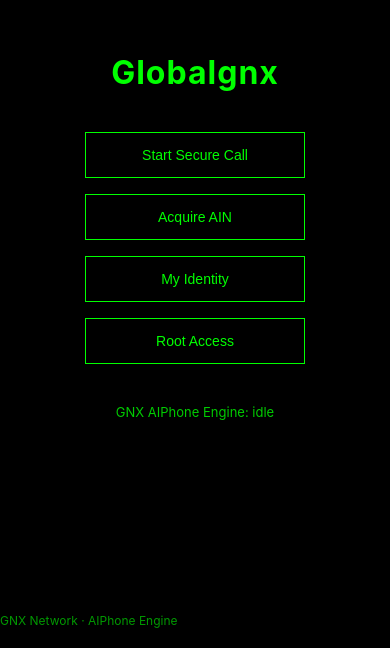
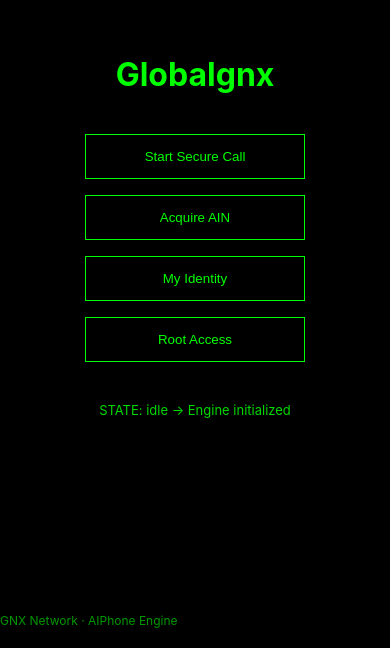
Before and after one commit to gnx-ceo/Globalgnx, a plain HTML site: page index.html in a window 390 px wide. Shown: the part 196-844 px from the top of the page. Drawn offline with Linux system fonts and the light colour scheme.

Commit message:
GNX AIPhone Step 2-2 State Engine

```diff
--- a/index.html
+++ b/index.html
@@ -28,7 +28,6 @@
     h1 {
       margin-bottom: 24px;
       font-size: 32px;
-      letter-spacing: 1px;
     }
 
     button {
@@ -37,7 +36,6 @@
       background: transparent;
       border: 1px solid #00ff00;
       color: #00ff00;
-      font-size: 14px;
       cursor: pointer;
     }
 
@@ -49,7 +47,7 @@
     #status {
       margin-top: 24px;
       font-size: 13px;
-      opacity: 0.8;
+      opacity: 0.85;
     }
 
     footer {
@@ -65,12 +63,12 @@
   <div class="root">
     <h1>Globalgnx</h1>
 
-    <button id="call">Start Secure Call</button>
-    <button id="ain">Acquire AIN</button>
-    <button id="me">My Identity</button>
-    <button id="root">Root Access</button>
+    <button onclick="engine.secureCall()">Start Secure Call</button>
+    <button onclick="engine.acquireAIN()">Acquire AIN</button>
+    <button onclick="engine.identity()">My Identity</button>
+    <button onclick="engine.root()">Root Access</button>
 
-    <div id="status">GNX AIPhone Engine: idle</div>
+    <div id="status"></div>
   </div>
 
   <footer>GNX Network · AIPhone Engine</footer>
@@ -78,21 +76,32 @@
   <script>
     const status = document.getElementById("status");
 
-    document.getElementById("call").onclick = () => {
-      status.innerText = "Secure Call module: not connected";
+    const engine = {
+      state: "idle",
+
+      setState(next, message) {
+        this.state = next;
+        status.innerText = `STATE: ${this.state} → ${message}`;
+      },
+
+      secureCall() {
+        this.setState("SECURE_CALL", "Channel not yet bound");
+      },
+
+      acquireAIN() {
+        this.setState("AIN_REQUEST", "AIN issuance pending");
+      },
+
+      identity() {
+        this.setState("IDENTITY", "No identity loaded");
+      },
+
+      root() {
+        this.setState("ROOT", "Root access locked (local)");
+      }
     };
 
-    document.getElementById("ain").onclick = () => {
-      status.innerText = "AIN Registry: awaiting issuance";
-    };
-
-    document.getElementById("me").onclick = () => {
-      status.innerText = "Identity Core: no active profile";
-    };
-
-    document.getElementById("root").onclick = () => {
-      status.innerText = "Root Console: permission denied (local only)";
-    };
+    engine.setState("idle", "Engine initialized");
   </script>
 </body>
 </html>
```
